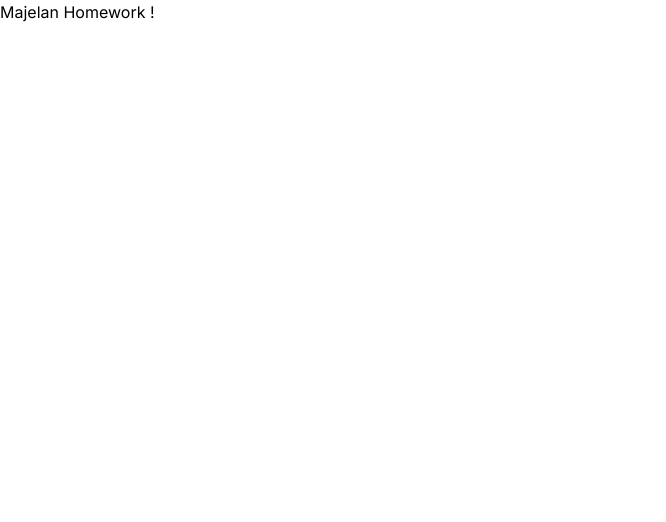
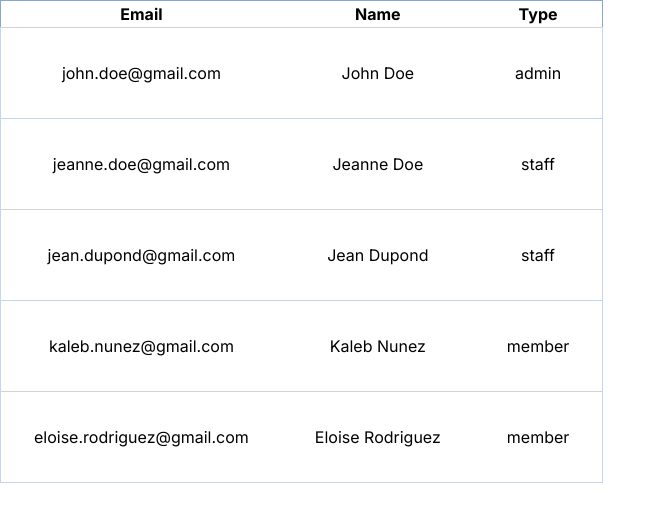
Before and after one commit to wilkoJ/frontend-technical-test, a Next.js app: page / in a window 1280 px wide. Shown: the top 522 px of the page, without its empty margins (0-666 px from the left). Built offline with nearby package versions, Linux system fonts and the light colour scheme.

Commit message:
first work display of the table with data

```diff
--- /dev/null
+++ b/src/app/api.ts
@@ -0,0 +1,3 @@
+import { users } from "../../mockData";
+
+console.log(users);
--- /dev/null
+++ b/src/app/components/ColumnCase.tsx
@@ -0,0 +1,14 @@
+import React from "react";
+
+type IProps = {
+  value: string;
+};
+const ColumnCase = ({ value }: IProps) => {
+  return (
+    <div className="text-center p-8">
+      <p>{value}</p>
+    </div>
+  );
+};
+
+export default ColumnCase;
--- /dev/null
+++ b/src/app/components/Name.tsx
@@ -0,0 +1,15 @@
+import React from "react";
+
+type IProps = {
+  name: string;
+};
+
+const Name = ({ name }: IProps) => {
+  return (
+    <div className="md:flex p-8">
+      <p>{name}</p>
+    </div>
+  );
+};
+
+export default Name;
--- /dev/null
+++ b/src/app/components/Type.tsx
@@ -0,0 +1,15 @@
+import React from "react";
+import { userType } from "../model/IUser";
+
+type IProps = {
+  type: userType;
+};
+const Type = ({ type }: IProps) => {
+  return (
+    <div className="text-center  p-8">
+      <p>{type}</p>
+    </div>
+  );
+};
+
+export default Type;
--- /dev/null
+++ b/src/app/components/UserTable.tsx
@@ -0,0 +1,43 @@
+"use client";
+import React, { useState } from "react";
+
+import ColumnCase from "./ColumnCase";
+import Type from "./Type";
+import IUser from "../model/IUser";
+
+type IProps = {
+  users: IUser[];
+};
+
+const UserLine = ({ users }: IProps) => {
+  return (
+    <table className="md:table-fixed border-collapse  border border-slate-400">
+      <thead>
+        <tr>
+          <th className="">Email</th>
+          <th className="">Name</th>
+          <th className="">Type</th>
+        </tr>
+      </thead>
+      <tbody>
+        {users.map((user: IUser, index: number) => {
+          return (
+            <tr key={user.id} className="border border-slate-300 ...">
+              <td>
+                <ColumnCase value={user.email} />
+              </td>
+              <td>
+                <ColumnCase value={user.name} />
+              </td>
+              <td>
+                <Type type={user.type} />
+              </td>
+            </tr>
+          );
+        })}
+      </tbody>
+    </table>
+  );
+};
+
+export default UserLine;
--- /dev/null
+++ b/src/app/model/IUser.ts
@@ -0,0 +1,8 @@
+export type userType = "member" | "admin" | "staff" | "";
+
+export default interface IUser {
+  name: string;
+  id: number;
+  type: userType;
+  email: string;
+}
--- a/src/app/page.tsx
+++ b/src/app/page.tsx
@@ -1,3 +1,35 @@
-const App = () => <div>Majelan Homework !</div>;
+"use client";
+import { useState } from "react";
+import UserTable from "./components/UserTable";
+import IUser from "./model/IUser";
+const App = () => {
+  const [users, setUsers] = useState<IUser[]>([
+    { name: "John Doe", email: "john.doe@gmail.com", id: 1, type: "admin" },
+    { name: "Jeanne Doe", email: "jeanne.doe@gmail.com", id: 2, type: "staff" },
+    {
+      name: "Jean Dupond",
+      email: "jean.dupond@gmail.com",
+      id: 3,
+      type: "staff",
+    },
+    {
+      name: "Kaleb Nunez",
+      email: "kaleb.nunez@gmail.com",
+      id: 4,
+      type: "member",
+    },
+    {
+      name: "Eloise Rodriguez",
+      email: "eloise.rodriguez@gmail.com",
+      id: 5,
+      type: "member",
+    },
+  ]);
+  return (
+    <div>
+      <UserTable users={users} />
+    </div>
+  );
+};
 
 export default App;
```
